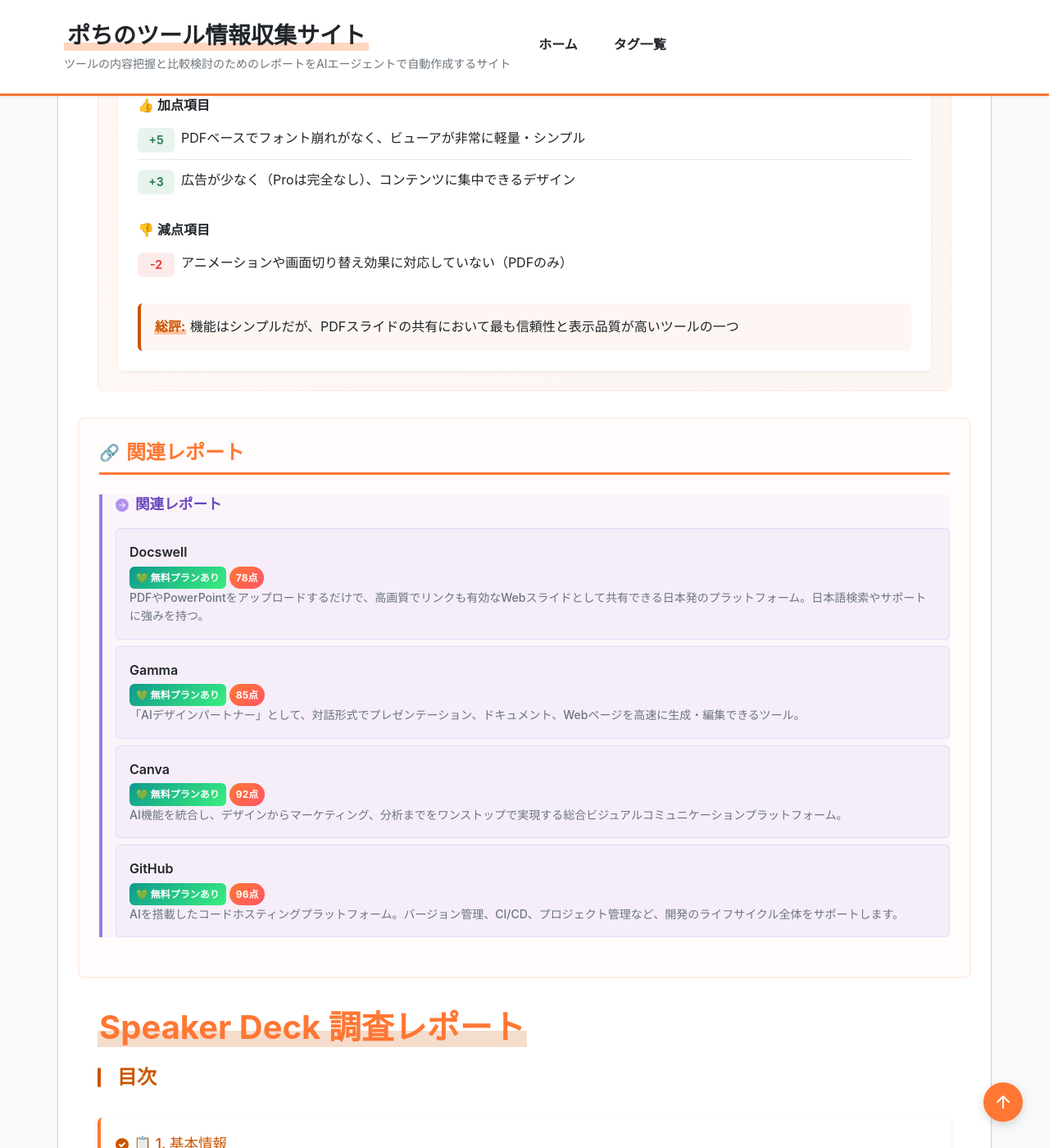
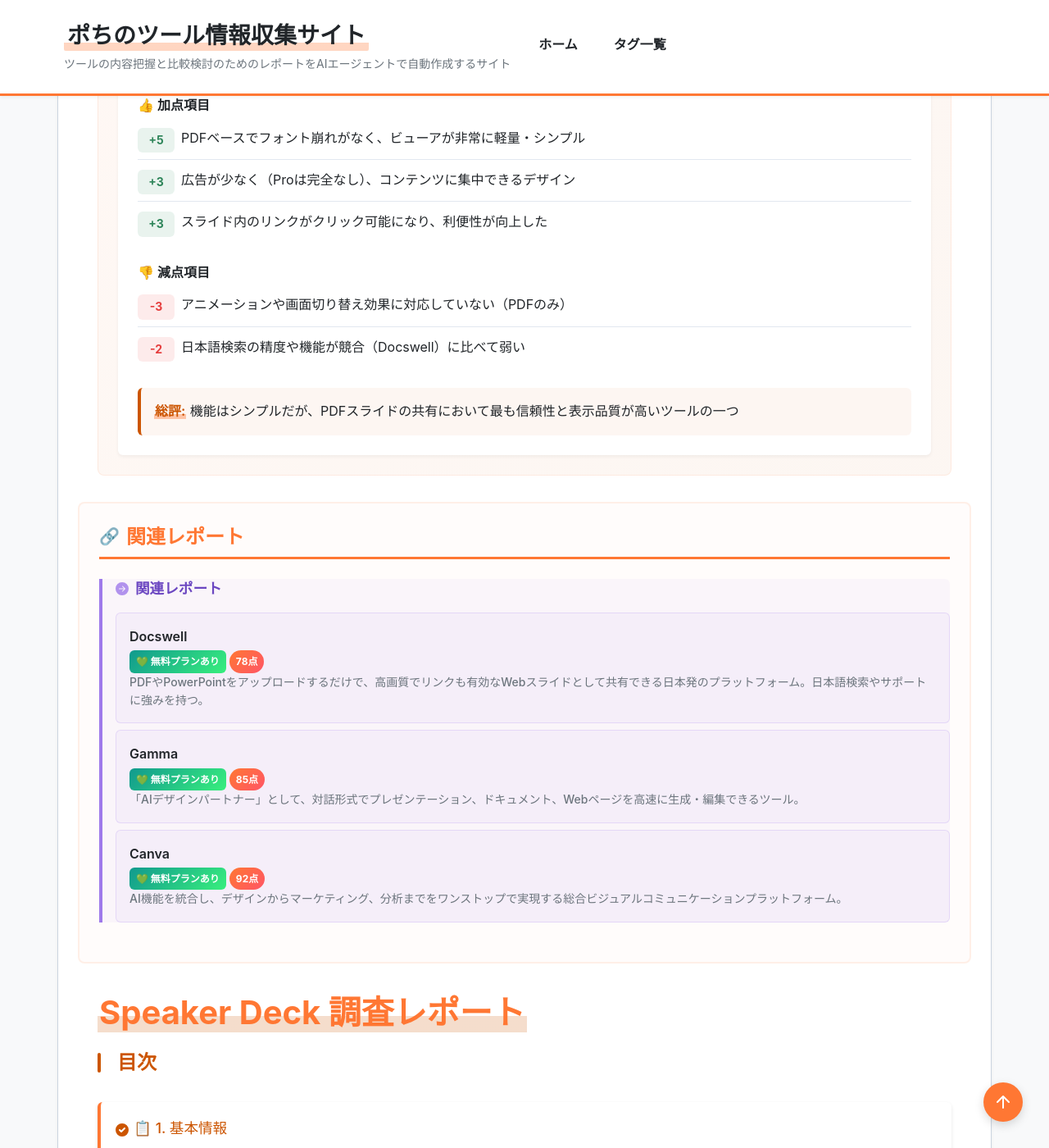
Before and after one commit to aegisfleet/tool-survey-report, a Jekyll site: the page built from _reports/speaker-deck.md, in a window 1280 px wide and 1400 px high, scrolled down 985 px. Shown: the whole window at 82% size. Built offline with Jekyll 4.4.1, drawn with Linux system fonts in a browser that asks for light colours; some of the changed text lies outside the part shown.

Commit message:
Update Speaker Deck report and related files (#526)
- Update `_reports/speaker-deck.md` to follow the latest template and include recent updates.
- Ensure bidirectional consistency by adding "Speaker Deck" to `related_tools` in `_reports/gamma.md` and `_reports/canva.md`.
- Verify links in the updated report.

Co-authored-by: google-labs-jules[bot] <161369871+google-labs-jules[bot]@users.noreply.github.com>

```diff
--- a/_reports/speaker-deck.md
+++ b/_reports/speaker-deck.md
@@ -38,18 +38,25 @@ evaluation:
       reason: "PDFベースでフォント崩れがなく、ビューアが非常に軽量・シンプル"
     - point: 3
       reason: "広告が少なく（Proは完全なし）、コンテンツに集中できるデザイン"
+    - point: 3
+      reason: "スライド内のリンクがクリック可能になり、利便性が向上した"
   minus_points:
+    - point: -3
+      reason: "アニメーションや画面切り替え効果に対応していない（PDFのみ）"
     - point: -2
-      reason: "アニメーションや画面切り替え効果に対応していない（PDFのみ）"
+      reason: "日本語検索の精度や機能が競合（Docswell）に比べて弱い"
   summary: "機能はシンプルだが、PDFスライドの共有において最も信頼性と表示品質が高いツールの一つ"
 
 # 【任意項目】該当するもののみ記載
+links:
+  documentation: "https://help.speakerdeck.com/"
 relationships:
+  parent: null
+  children: []
   related_tools:
     - "Docswell"
     - "Gamma"
     - "Canva"
-    - "GitHub"
 ---
 
 # **Speaker Deck 調査レポート**
```
Also changed, not shown: other parts of _reports/speaker-deck.md (+2 -2 lines), _reports/canva.md (+1 -0 lines), _reports/gamma.md (+1 -0 lines).
